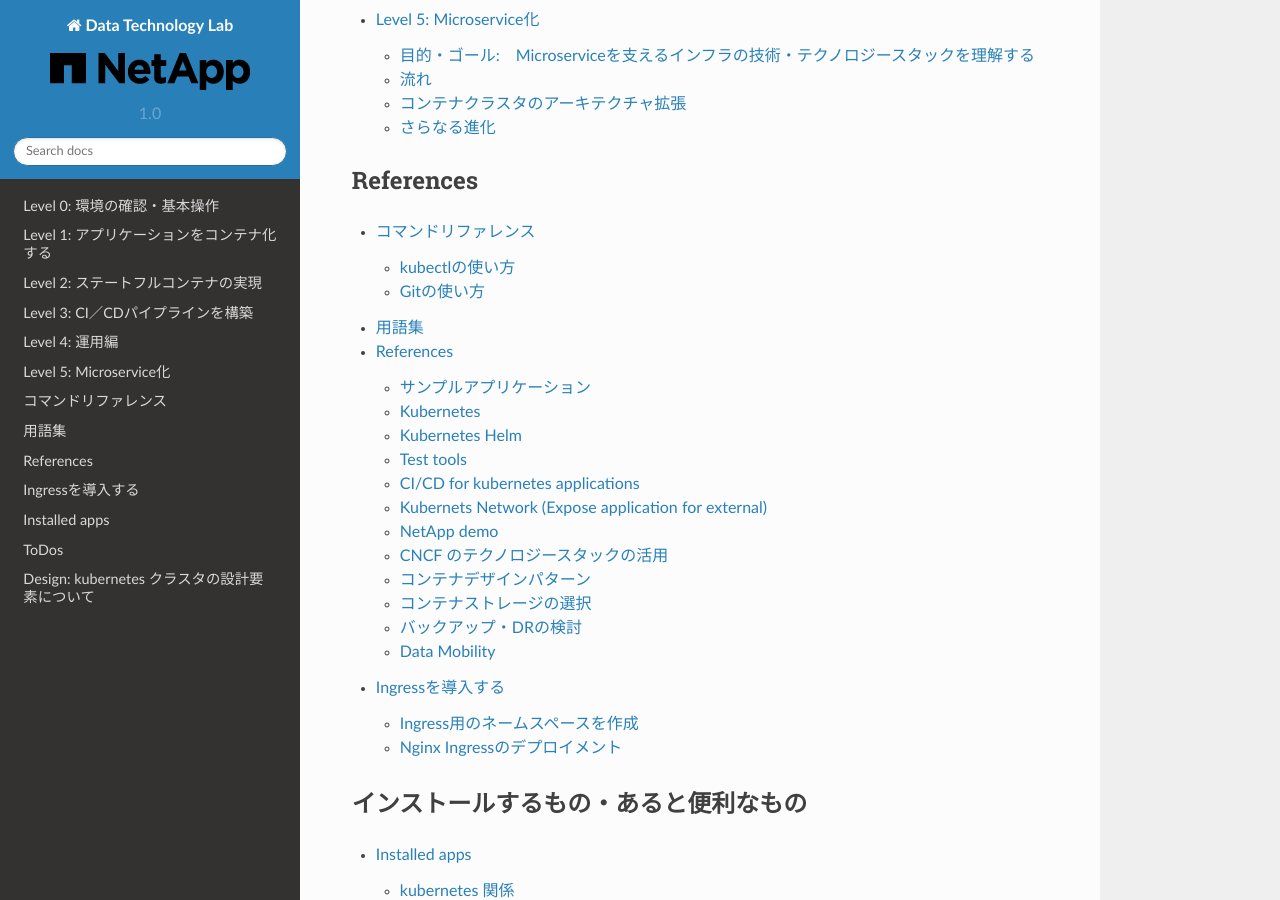
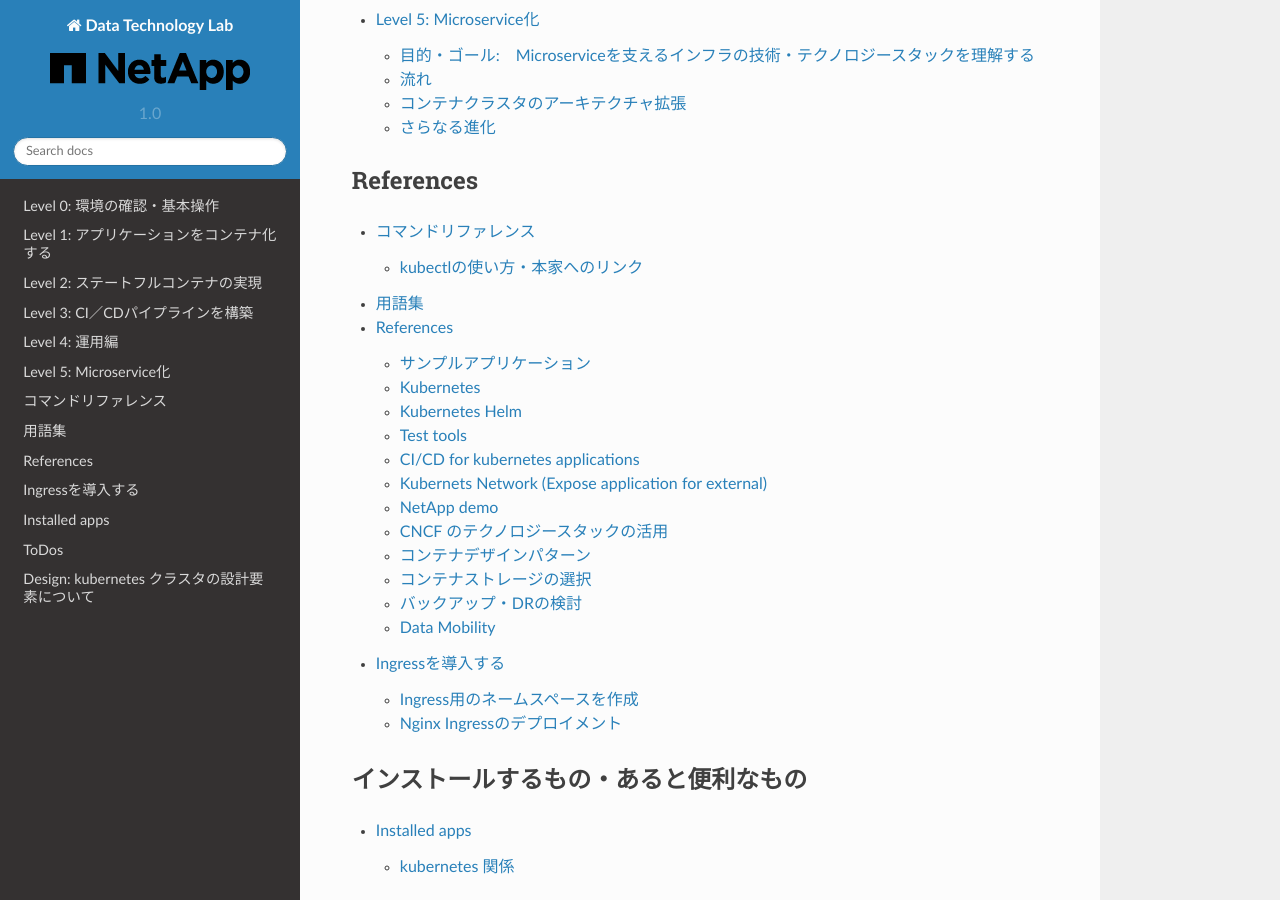
Before and after one commit to NetAppJpTechTeam/NetAppDigitalTransformationLab, a Sphinx documentation site: the page built from docs/source/index.rst, in a window 1280 px wide and 900 px high, scrolled down 2205 px. Built offline with Sphinx 7.4.7 and the Read the Docs theme 2.0.0, drawn with Linux system fonts in a browser that asks for light colours; some of the changed lines change nothing that is shown.

Commit message:
Add necessary command list to execute this guide.

```diff
--- a/docs/source/others/cmdreferences.rst
+++ b/docs/source/others/cmdreferences.rst
@@ -3,49 +3,136 @@
 =============================================================
 
 
-kubectlの使い方
+kubectlの使い方・本家へのリンク
 ==============================================================
 
-https://kubernetes.io/docs/concepts/cluster-administration/manage-deployment/
+公式ガイドへのリンクです。
+詳細や使い方等については以下ページを見ることをおすすめします。
+このページではよく使うコマンドについてユースケースでまとめました。
+
+* https://kubernetes.io/docs/reference/kubectl/overview/
+* https://kubernetes.io/docs/reference/kubectl/cheatsheet/
+* https://kubernetes.io/docs/tasks/debug-application-cluster/debug-application-introspection/
+* https://kubernetes.io/docs/concepts/cluster-administration/manage-deployment/
+
+
+
+デプロイメントの実施
+--------------------------------------------------------------
+
+kubectl create/apply/patch/replaceを使用します。
+
+それぞれ便利な点・留意する点があります。
+
+* https://kubernetes.io/docs/concepts/overview/object-management-kubectl/overview/#imperative-object-configuration
+
+kubectl create デプロイメントの基本系、マニフェストファイルを指定してデプロイ。
+新規に行う場合に使用。
+
+.. code-block:: console
+
+    kubectl create -f deployment.yaml
+
+
+kubectl apply は create/replaceを包含できる。差分反映のアルゴリズムを理解して利用する。
+すでにデプロイメントされている状態で使う、なければ新規作成の動きをする。
+
+.. code-block:: console
+
+    kubectl apply -f deployment.yaml
+
+
+kubectl replace は稼働中のアプリケーションに対して動的に定義を反映する。
+
+.. code-block:: console
+
+    kubectl apply -f deployment.yaml
+
+
+kubectl patch は稼働中のアプリケーションに対して、一部のフィールドを書き換える用途に使用。
+
 
 状況確認
 --------------------------------------------------------------
 
-- kubectl get po
-- kubectl get svc
-- kubectl get deployment
-- kubectl get ing
+基本形としては  ``kubectl get オブジェクト名`` と ``kubectl describe オブジェクト名`` になります。
+以下は ``kubectl get`` ですが、``get`` を ``describe`` に変更することで詳細な情報が確認できるようになります。
+
+よく使うものとしては以下の通りです。
+
+.. code-block:: console
+    $ kubectl get pod
+
+    NAME                               READY     STATUS    RESTARTS   AGE
+    wordpress-mysql-58cf8dc9f9-t2wnr   1/1       Running   0          2d
+
+.. code-block:: console
+
+    $ kubectl get svc
+
+    NAME              TYPE        CLUSTER-IP   EXTERNAL-IP   PORT(S)    AGE
+    kubernetes        ClusterIP   10.96.0.1    <none>        443/TCP    10d
+    wordpress-mysql   ClusterIP   None         <none>        3306/TCP   2d
 
 
-ネームスペースを考慮したコマンド
-``-n`` オプション、または ``--namespace``で全ネームスペースのオブジェクトを確認できます。
+.. code-block:: console
+
+    $ kubectl get deployment
+    NAME              DESIRED   CURRENT   UP-TO-DATE   AVAILABLE   AGE
+    wordpress-mysql   1         1         1            1           2d
+
+
+ネームスペースを指定する場合は ``-n`` オプション、または ``--all-namespaces`` で全ネームスペースのオブジェクトを確認できます。
 
 .. code-block:: console
 
     $ kubectl get all -n ネームスペース名
 
 
-デプロイメントの構成ファイルを使用している場合
+マニフェストファイルを使用している場合は ``get`` の引数に ``-f マニフェストファイル`` を指定すると関連するオブジェクトをすべて表示してくれます。
 
-- kubectl get -f deployment.yaml
-- kubectl get
+.. code-block:: console
+
+    $ kubectl get -f deployment.yaml
+
+
+現状のオブジェクトをすべて確認する場合
+
+.. code-block:: console
+
+    $ kubectl get all [-n ネームスペース名]
+
+.. code-block:: console
+
+    $ kubectl get -f wordpress-mysql-deploy.yaml
+    NAME                  TYPE        CLUSTER-IP   EXTERNAL-IP   PORT(S)    AGE
+    svc/wordpress-mysql   ClusterIP   None         <none>        3306/TCP   2d
+
+    NAME                 STATUS    VOLUME                         CAPACITY   ACCESS MODES   STORAGECLASS   AGE
+    pvc/mysql-pv-claim   Bound     default-mysql-pv-claim-b5e95   20Gi       RWO            ontap-gold     2d
+
+    NAME                     DESIRED   CURRENT   UP-TO-DATE   AVAILABLE   AGE
+    deploy/wordpress-mysql   1         1         1            1           2d
 
 
 
 
-デプロイメントの実行
---------------------------------------------------------------
-
-kubectl create/apply/patch
-
-kubectl create -f deployment.yaml
-
-トラブルシュート
+うまく稼働できない場合の問題の特定方法について
 --------------------------------------------------------------
 
 kubectl describe オブジェクト名
 kubectl describe -f deployment.yaml
 
+トラブルシュートの流れ
 
-Gitの使い方
-==============================================================
+#. なにがうまく行っていないのか確認する
+
+    #. kubectl get -f deployment.yaml
+    #. kubectl describe -f deployment.yaml
+
+#. うまく行っていない箇所が分かれば該当のPodを確認する
+
+    #. kubectl logs pod XXXXXX
+
+#. 取得できた情報を元に対応実施
+    #. YAMLファイルの修正
```
